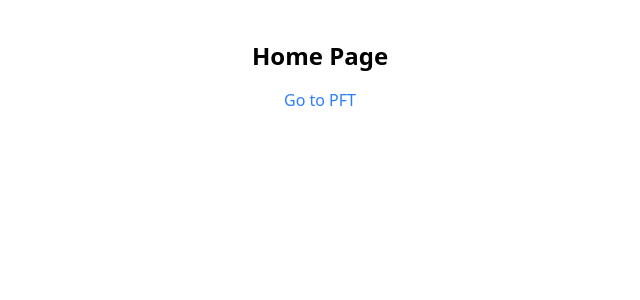
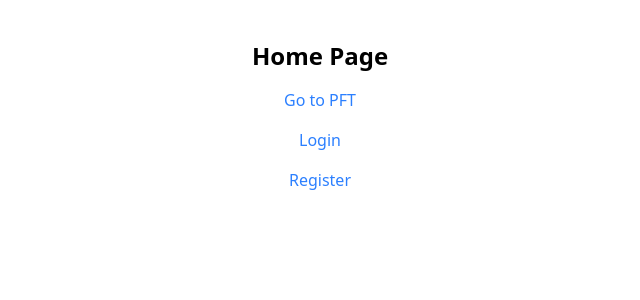
Before and after one commit to MohamedAshik22/accountpay, a React (Vite) app: page / in a window 1280 px wide. Shown: the top 300 px of the page, without its empty margins (320-960 px from the left). Built offline with nearby package versions, Linux system fonts and the light colour scheme.

Commit message:
added login

```diff
--- a/src/pages/Home.tsx
+++ b/src/pages/Home.tsx
@@ -8,6 +8,12 @@ const Home: React.FC = () => {
             <Link to="/pftracker" className="text-blue-500 hover:underline">
                 Go to PFT
             </Link>
+            <Link to="/login" className="text-blue-500 hover:underline">
+                Login
+            </Link>
+            <Link to="/register" className="text-blue-500 hover:underline">
+                Register
+            </Link>
         </div>
     );
 };
```
